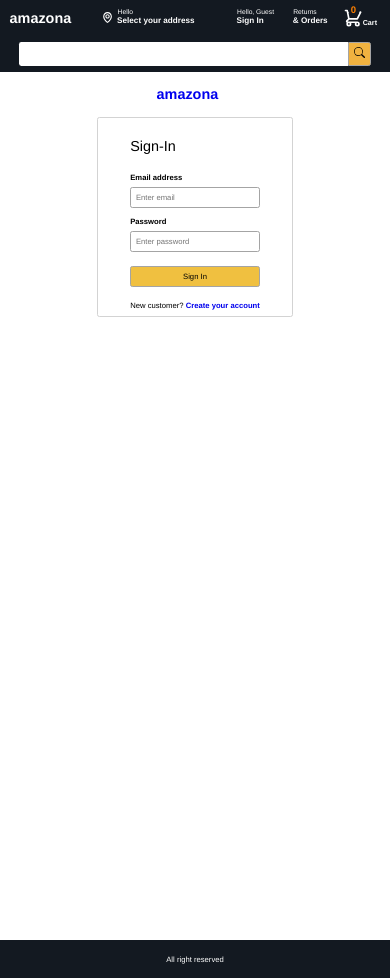
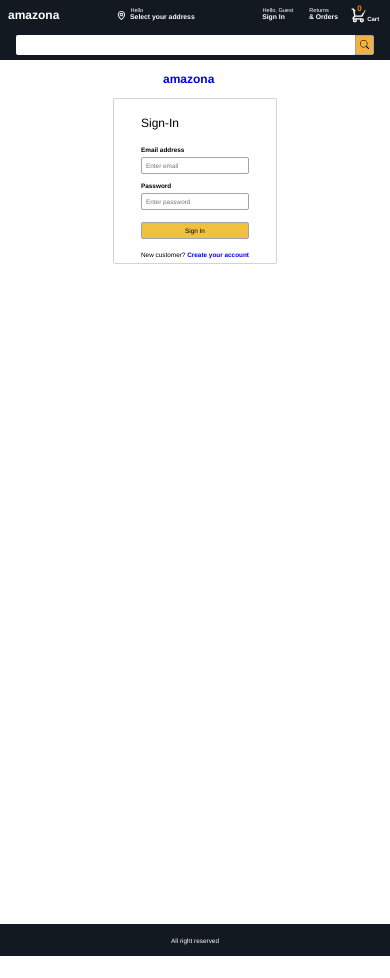
Before and after one commit to mousam-97/Ecommerce-store-MERN-stack, a React (Create React App) app in the folder frontend/: page /signin in a window 390 px wide. After the commit the page ends 956 px from the top, so only its background shows below. Built offline with nearby package versions, Linux system fonts and the light colour scheme.

Commit message:
change font size for mobile

```diff
--- a/frontend/src/index.css
+++ b/frontend/src/index.css
@@ -590,7 +590,7 @@
 
 @media only screen and (max-width: 770px) {
   html {
-    font-size: 40%;
+    font-size: 35%;
   }
   .grid-container {
     grid-template-rows: 15rem 1fr 8rem;
@@ -613,10 +613,14 @@
   img.medium {
     max-width: 10rem;
   }
+  .product__card {
+    height: 52rem;
+    margin: 1rem;
+  }
 }
 
 @media only screen and (max-width: 485px) {
   html {
-    font-size: 30%;
+    font-size: 25%;
   }
 }
```
